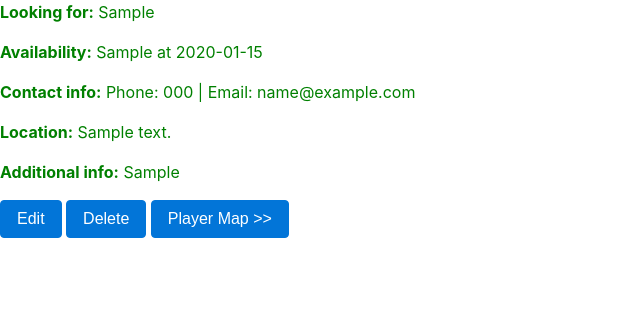
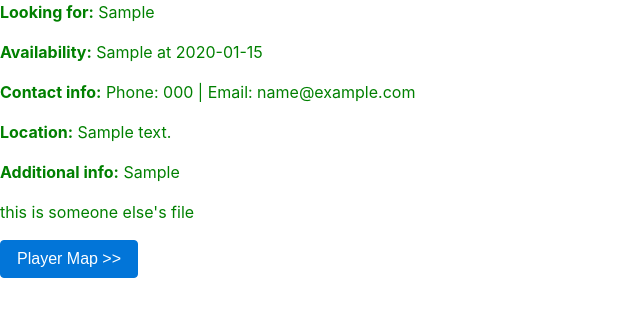
Before and after one commit to Allison-Northrop/tennis-match, a Django app: template player/templates/player/player_details.html in a window 1280 px wide. Shown: the part 279-596 px from the top of the page, without its empty margins (0-640 px from the left). Run offline with Django 3.2, Linux system fonts and the light colour scheme; the template is opened without the code that fills it: values that come from a table or form of the project are taken from there, others are empty; tables that the repository leaves empty hold one stand-in row (values such as "Sample post"); some libraries are stand-ins or nearby versions; some web fonts are replaced.

Commit message:
added a thing where you can edit profile only if it's equal to your auth username

```diff
--- a/player/templates/player/player_details.html
+++ b/player/templates/player/player_details.html
@@ -17,10 +17,12 @@
     <p><strong>Location:</strong> {{ player.address }}</p>
     <p><strong>Additional info:</strong> {{ player.additional_info }}</p>
 
-
+{% if user.is_authenticated and player.username == request.user %}
   <a href="{% url 'player_attributes_edit' pk=player.pk %}"><button class="btn btn-primary">Edit</button></a>
   <a href="{% url 'player_attributes_remove' pk=player.pk %}"><button class="btn btn-primary">Delete</button></a>
-
+{% else %}
+  <p> this is someone else's file </p>
+{% endif %}
 
 <!-- <form action="{% url 'player_map' %}"> -->
   <a href= "{% url 'player_map' %}"><button class="btn btn-primary" type="submit">Player Map >></button></a>
```
